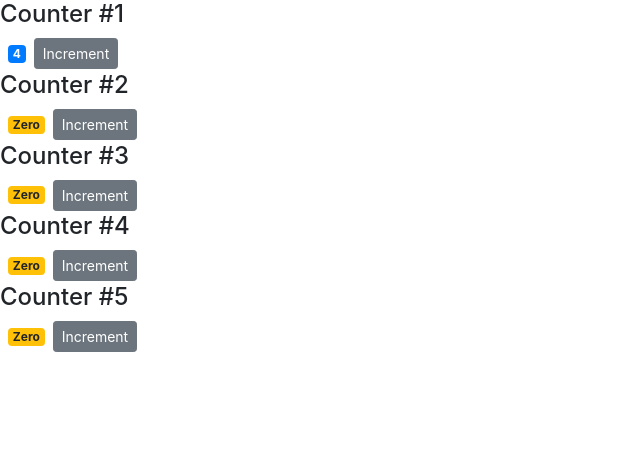
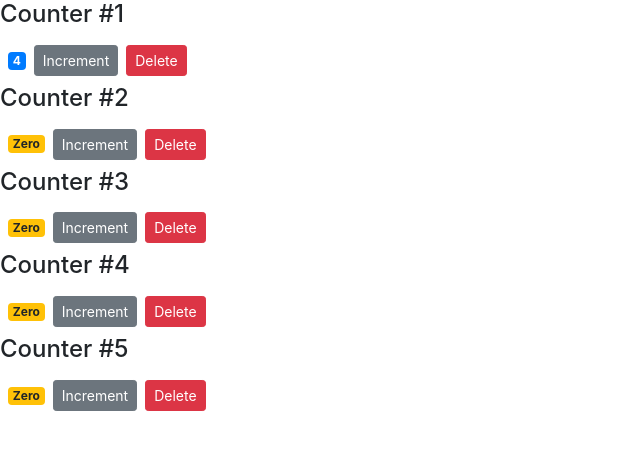
Before and after one commit to Marrri4ka/Counter_App, a React (Create React App) app: page / in a window 1280 px wide. Shown: the top 450 px of the page, without its empty margins (0-640 px from the left). Built offline with nearby package versions, Linux system fonts and the light colour scheme.

Commit message:
add delete function

```diff
--- a/src/components/counter.jsx
+++ b/src/components/counter.jsx
@@ -42,7 +42,7 @@
          </span>
          <button onClick={() => this.handleIncrement()}
          className="btn btn-secondary btn-sm">Increment</button>
-
+            <button  onClick ={()=> this.props.onDelete(this.props.id)}className="btn btn-danger btn-sm m-2">Delete</button>
          </div>
         );
 
--- a/src/components/counters.jsx
+++ b/src/components/counters.jsx
@@ -10,11 +10,21 @@
             {id: 5, value: 0},
 
         ]
-     }
+     };
+
+     handleDelete  = counterId => {
+        const counters = this.state.counters.filter(c=>c.id !== counterId);
+        this.setState ({ counters});
+
+     };
     render() {
         return (
              <div>{this.state.counters.map(counter=>(
-             <Counter key = {counter.id} value={counter.value}>
+             <Counter
+              key = {counter.id}
+              onDelete={this.handleDelete}
+             value={counter.value}
+             id={counter.id}>
                  <h4>Counter #{counter.id}</h4>
                  </Counter>
                  ))}</div>
```
